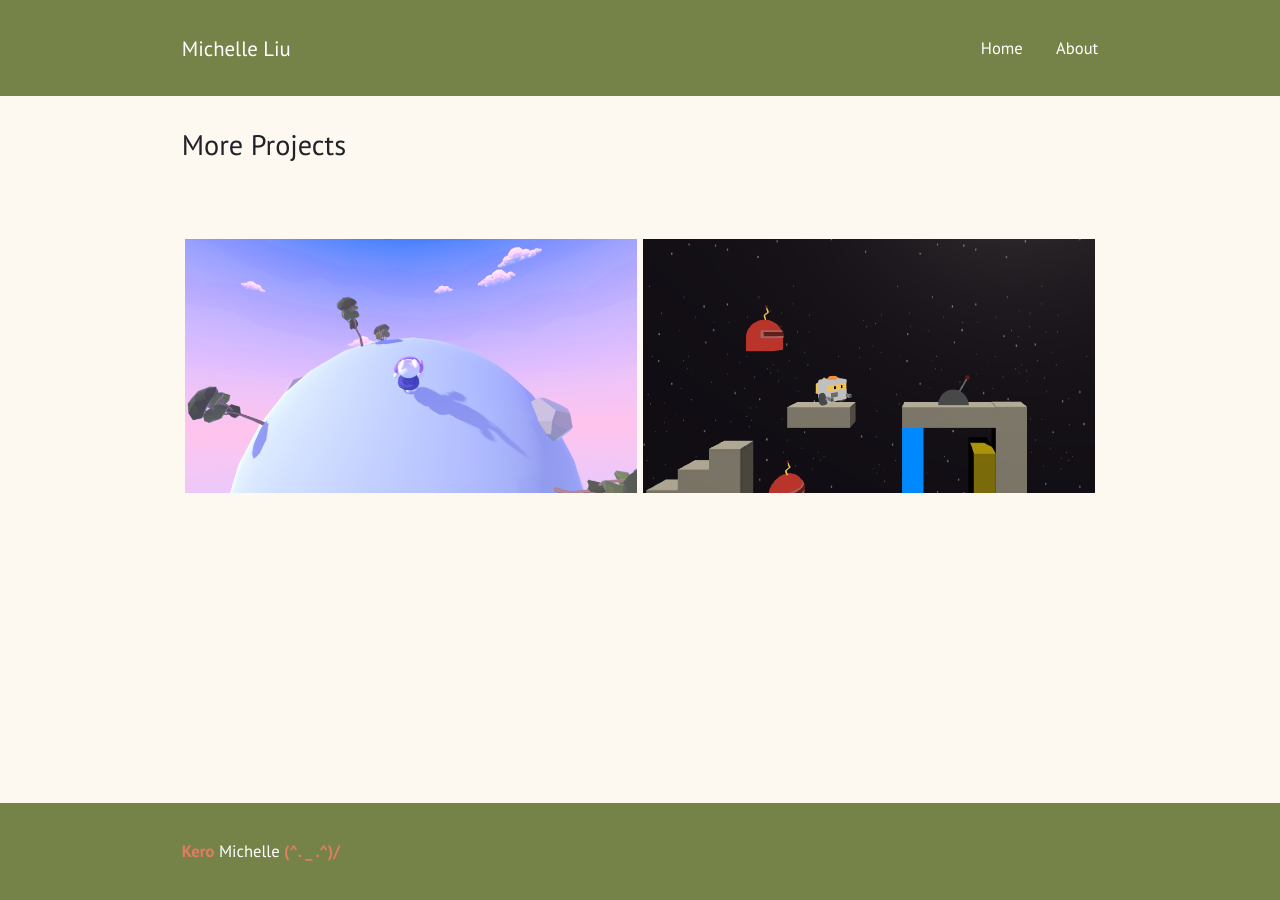
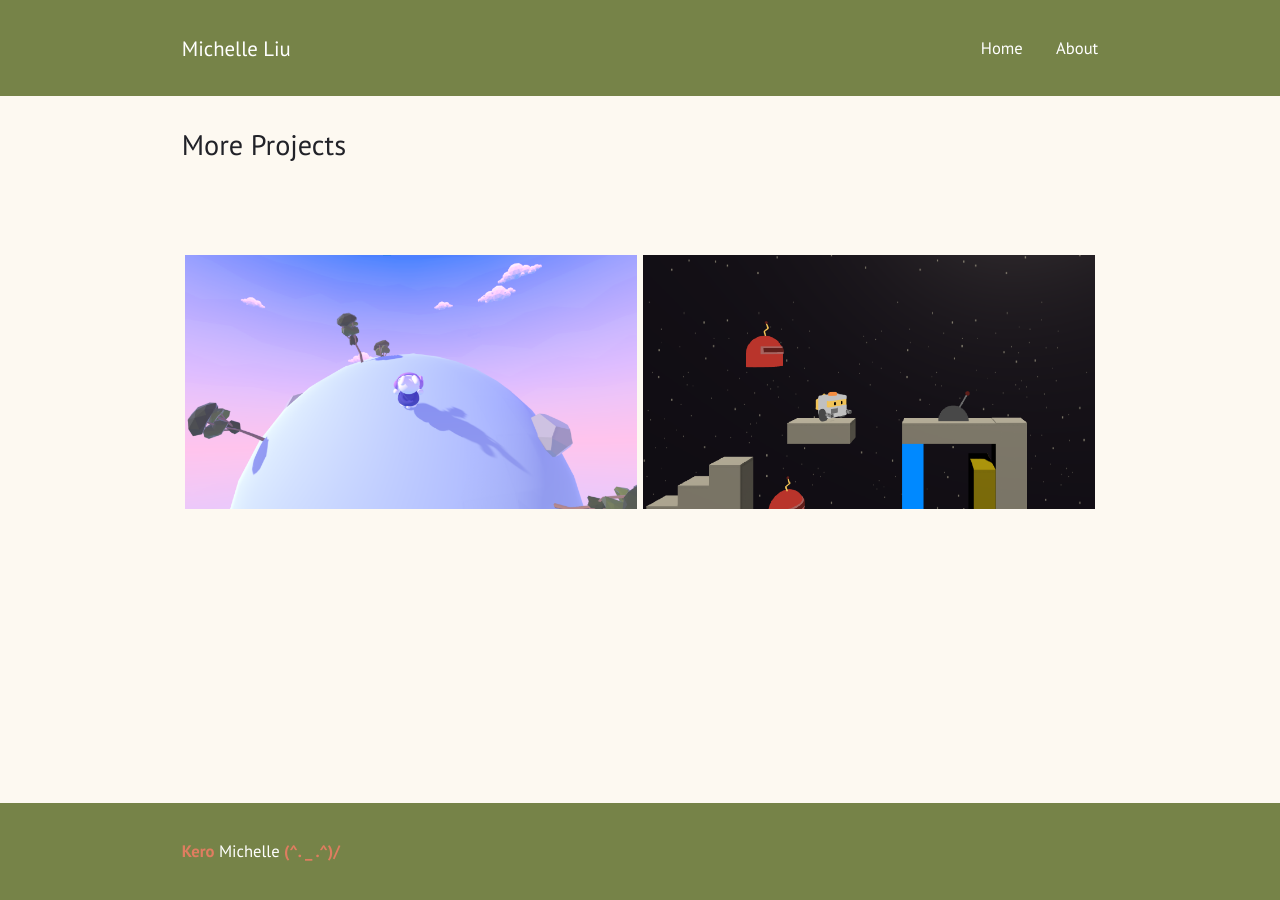
Before and after one commit to KeroMichelle/KeroMichelle.github.io, a Jekyll site: the page built from more.md, in a window 1280 px wide. Built offline with Jekyll 4.4.1, drawn with Linux system fonts in a browser that asks for light colours.

Commit message:
Heading margin update

```diff
--- a/_sass/layout.sass
+++ b/_sass/layout.sass
@@ -15,7 +15,8 @@ body > header, body > article, body > footer
   padding: 1.5em
 
 article header
-  margin-bottom: 1.5em
+  margin-bottom: 2.5em
+  // margin-bottom: 1.5em
 
 article header h1
   font-size: 1.7em
```
